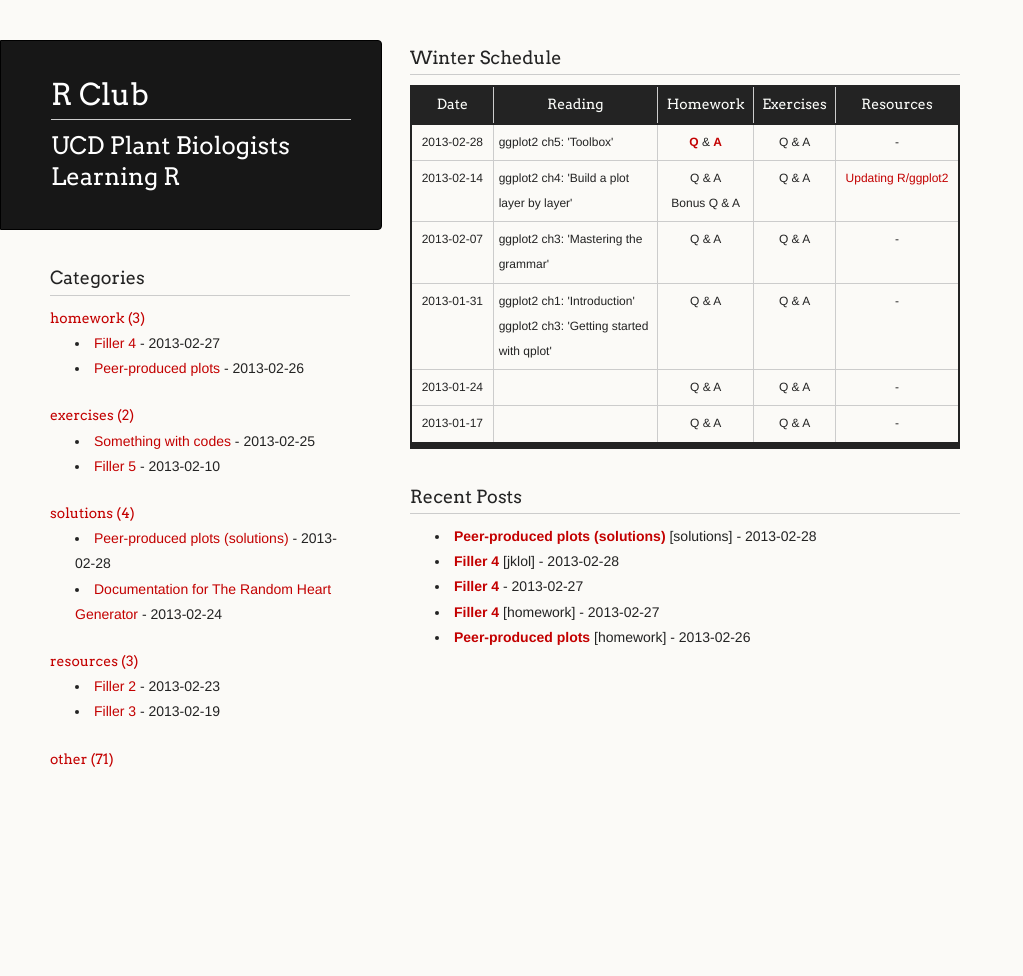
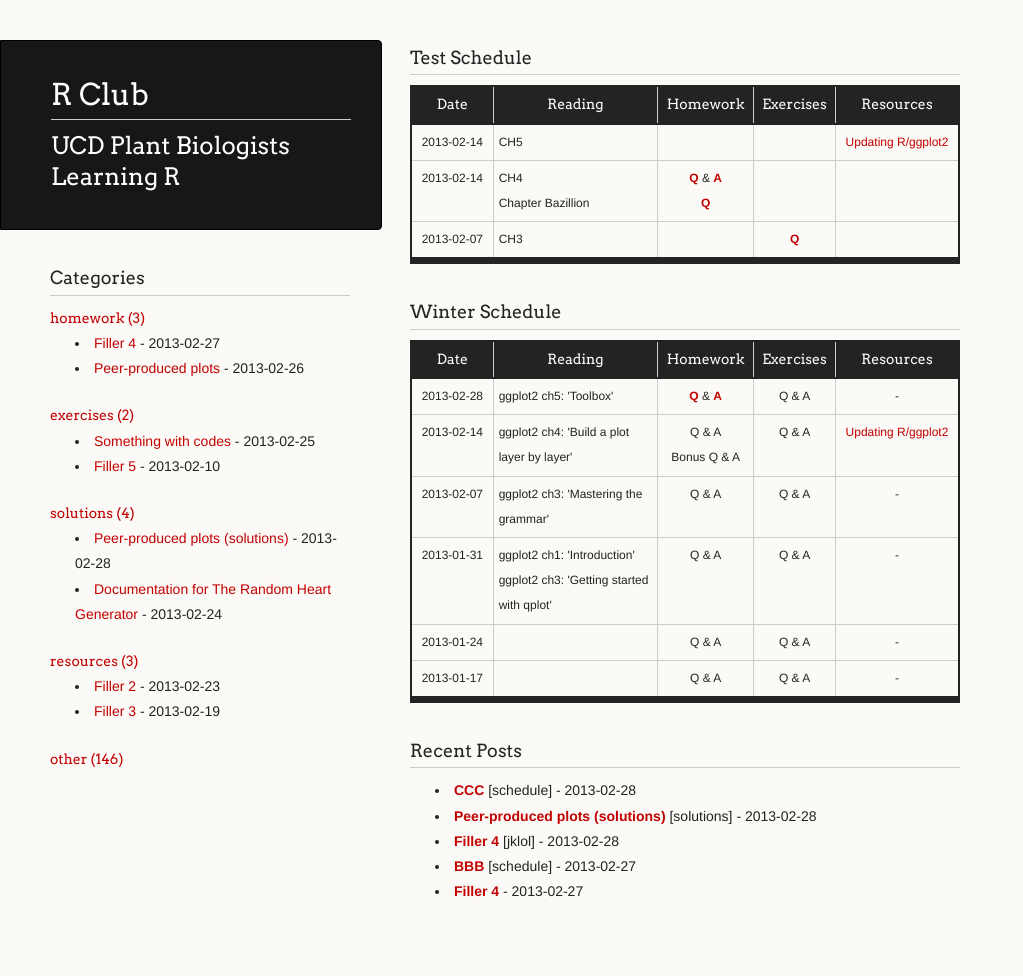
Before and after one commit to mfcovington/r_club, a Jekyll site: the page built from index.html, in a window 1280 px wide. Shown: the whole page, without its empty margins (0-1023 px from the left). Built offline with Jekyll 4.4.1, drawn with Linux system fonts in a browser that asks for light colours; Markdown is read by kramdown in place of the engine named in the settings; before the commit the page ends 900 px from its top, so only the background shows below that.

Commit message:
build self-populating table for schedule (functional :D )

```diff
--- a/_layouts/post.html
+++ b/_layouts/post.html
@@ -12,7 +12,7 @@ layout: default
   {% if page.related %}
     {% for related in page.related %}
       {% for post in site.posts %}
-        {% capture converted %}{{ related | replace_first:'-','/' | replace_first:'-','/' | replace_first:'-','/' }}{% endcapture %}
+        {% capture converted %}{{ related | replace_first:'-','/' | replace_first:'-','/' | replace_first:'-','/' | remove: '.md' }}{% endcapture %}
         {% if post.url contains converted %}
          related: <a href="{{ site.baseurl }}{{ post.url }}">{{ post.title }}</a><br>
         {% endif %}
--- /dev/null
+++ b/_posts/2013-02-27-schedule-B.md
@@ -0,0 +1,15 @@
+---
+title: BBB
+layout: post
+categories: schedule
+comments: true
+duedate:
+author: mike
+classdate: 2013-02-14
+reading:
+- CH4
+- Chapter Bazillion
+homework:
+- [ '2013-02-26-peer-produced-plots', '2013-02-28-peer-produced-plots-solutions' ]
+- [ 'HW2', '' ]
+---
--- /dev/null
+++ b/_posts/2013-02-28-schedule-C.md
@@ -0,0 +1,12 @@
+---
+title: CCC
+layout: post
+categories: schedule
+comments: true
+duedate:
+author: mike
+classdate: 2013-02-14
+reading: CH5
+resources:
+- [ '2013-02-10-updating-r-and-ggplot2.md', 'Updating R/ggplot2' ]
+---
--- a/index.html
+++ b/index.html
@@ -4,6 +4,34 @@ title: UCD Plant Biologists Learning R
 ---
 
 <div class="content">
+  <div class = "schedule">
+    <h3>Test Schedule</h3>
+    <table>
+
+      <thead>
+        <tr>
+          <th class="date-col">Date</th>
+          <th class="reading-col">Reading</th>
+          <th class="info-col">Homework</th>
+          <th class="info-col">Exercises</th>
+          <th class="info-col">Resources</th>
+        </tr>
+      </thead>
+
+      {% for post in site.posts %}
+        {% if  post.categories.first == 'schedule' %}
+          <tr>
+            <td class="date-cell">{{ post.classdate }}</td>
+            <td class="reading-cell">{% for item in post.reading %}{{ item }}<br>{% endfor %}</td>
+            <td class="homework-cell">{% for item in post.homework %}<a href="{{ site.baseurl }}/homework/{{ item.first | replace_first:'-','/' | replace_first:'-','/' | replace_first:'-','/' | remove: '.md' }}/"><strong>Q</strong></a>{% unless  item.last == '' %} &amp; <a href="{{ site.baseurl }}/solutions/{{ item.last | replace_first:'-','/' | replace_first:'-','/' | replace_first:'-','/' | remove: '.md' }}/"><strong>A</strong></a>{% endunless %}<br>{% endfor %}</td>
+            <td class="exercises-cell">{% for item in post.exercises %}<a href="{{ site.baseurl }}/exercises/{{ item.first | replace_first:'-','/' | replace_first:'-','/' | replace_first:'-','/' | remove: '.md' }}/"><strong>Q</strong></a>{% unless  item.last == '' %}  &amp; <a href="{{ site.baseurl }}/solutions/{{ item.last | replace_first:'-','/' | replace_first:'-','/' | replace_first:'-','/' | remove: '.md' }}/"><strong>A</strong></a>{% endunless %}<br>{% endfor %}</td>
+            <td class="resources-cell">{% for item in post.resources %}<a href="{{ site.baseurl }}/resources/{{ item.first | replace_first:'-','/' | replace_first:'-','/' | replace_first:'-','/' | remove: '.md' }}/">{{ item.last }}</a><br>{% endfor %}</td>
+          </tr>
+        {% endif %}
+      {% endfor %}
+    </table>
+  </div>
+
   <div class = "schedule">
     <h3>Winter Schedule</h3>
 
```
Also changed, not shown: _posts/2013-02-26-schedule-A.md (added, +12 -0 lines).
